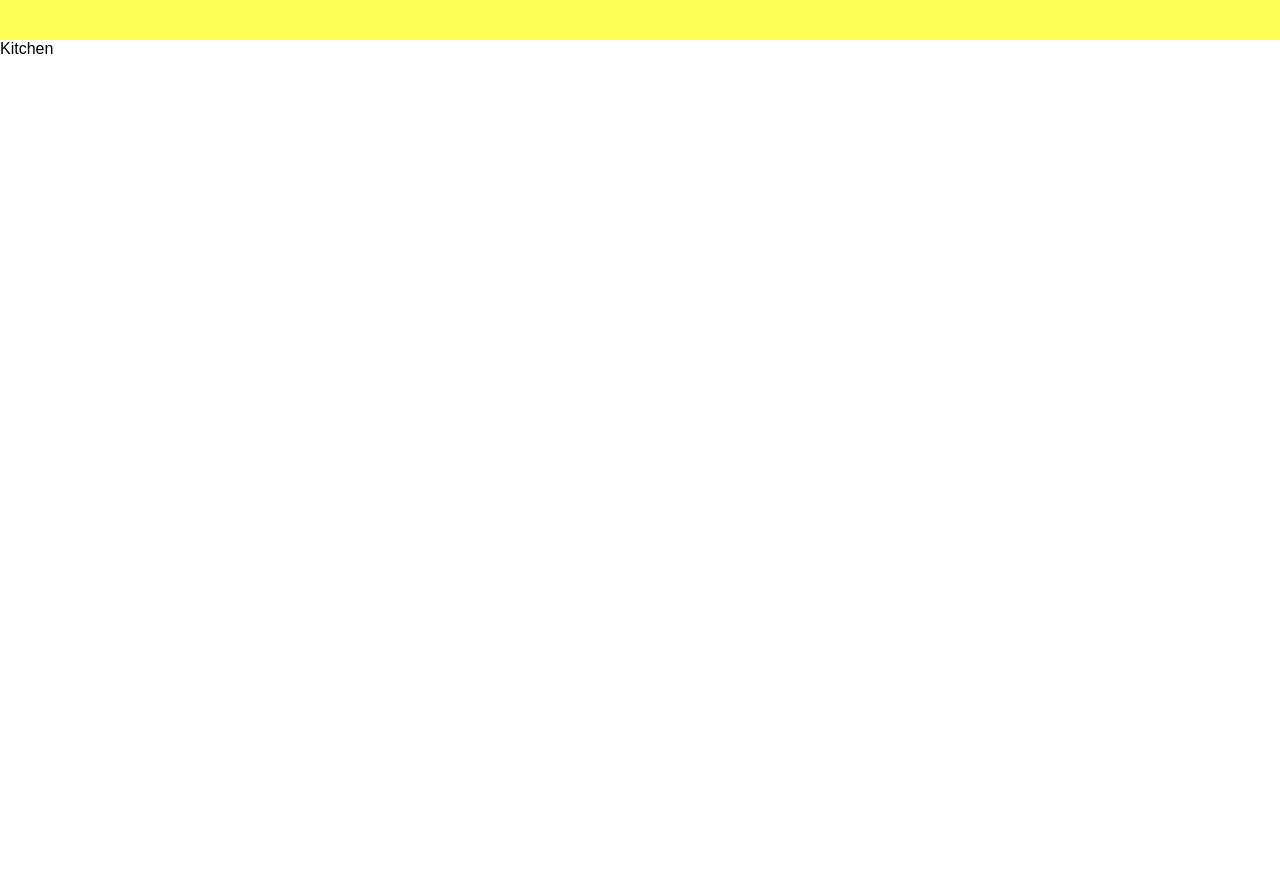
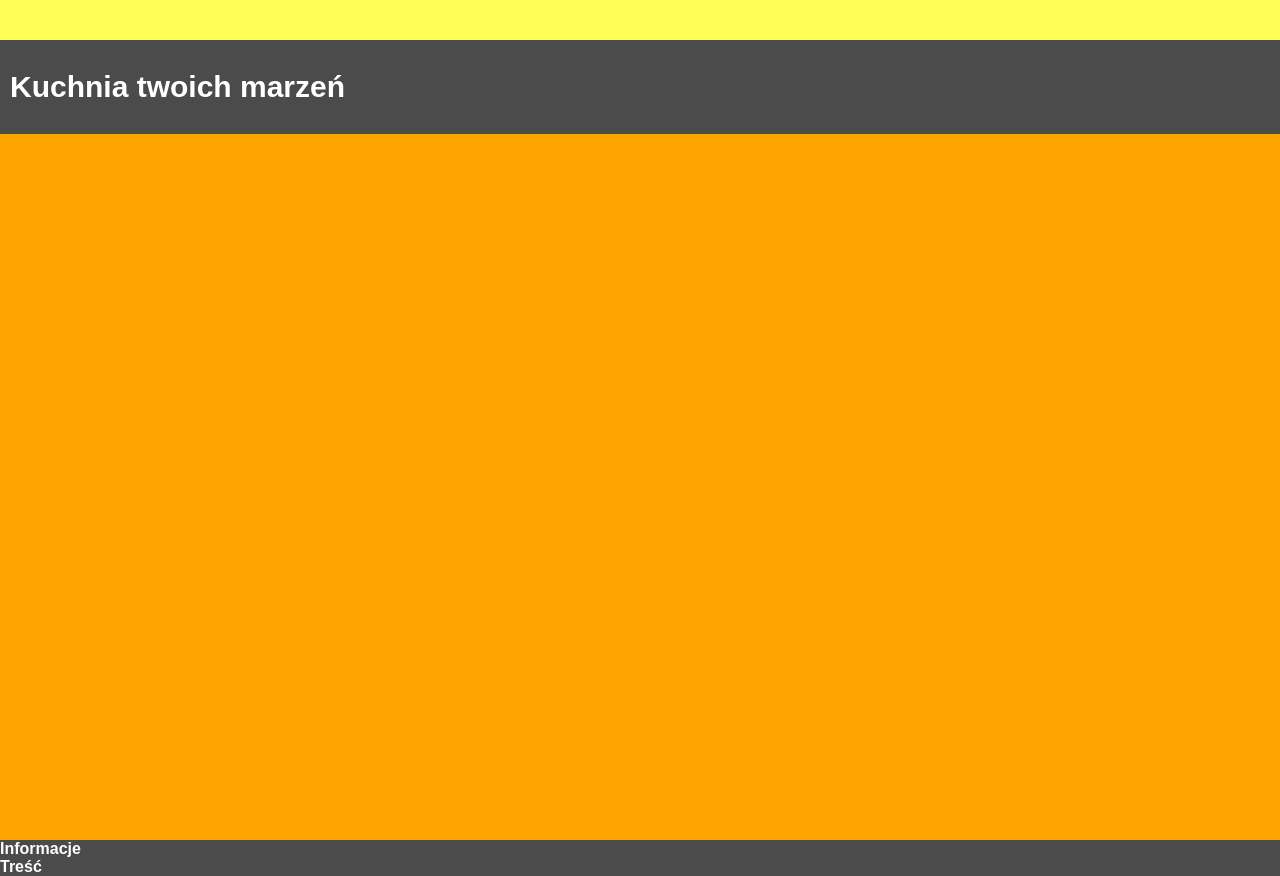
Before and after one commit to WieslawC/furniture-store-spa, a React (Create React App) app: page /kitchen in a window 1280 px wide. Shown: the part 760-1636 px from the top of the page. Before the commit the page ends 818 px from the top, so only its background shows below. Built offline with nearby package versions, Linux system fonts and the light colour scheme.

Commit message:
Fixed menu icon on large devices, started /kitchen

```diff
--- a/src/components/pages/Kitchen.js
+++ b/src/components/pages/Kitchen.js
@@ -1,7 +1,25 @@
 import React from "react";
+import "../../styles/Kitchen.scss";
 
 const Kitchen = () => {
-  return <p>Kitchen</p>;
+  return (
+    <>
+      <div className="mainKitchen">
+        <div className="kitchenSliderWrapper">
+          <h4>Kuchnia twoich marzeń</h4>
+          <section className="kitchenSlider"></section>
+        </div>
+        <div className="kitchenAbout">
+          <h4>Informacje</h4>
+          <section className="kitchenSlider"></section>
+        </div>
+        <div className="kitchenContent">
+          <h4>Treść</h4>
+          <section className="kitchenSlider"></section>
+        </div>
+      </div>
+    </>
+  );
 };
 
 export default Kitchen;
--- a/src/styles/App.css
+++ b/src/styles/App.css
@@ -7,3 +7,11 @@
 html {
   font-family: arial;
 }
+
+body {
+  position: relative;
+  max-width: 1920px;
+  margin: 0 auto;
+  background-color: rgb(75, 75, 75);
+  color: white;
+}
--- a/src/styles/Header.scss
+++ b/src/styles/Header.scss
@@ -135,3 +135,12 @@
     }
   }
 }
+
+@media only screen and (min-width: 1920px) {
+  .menuIcon {
+    position: absolute;
+    top: 5%;
+    right: 5%;
+    font-size: 40px;
+  }
+}
--- /dev/null
+++ b/src/styles/Kitchen.scss
@@ -0,0 +1,19 @@
+@media only screen and (min-width: 240px) {
+  .mainKitchen {
+    .kitchenSliderWrapper {
+      display: flex;
+      flex-direction: column;
+      height: 100vh;
+      width: 100vw;
+      h4 {
+        text-align: left;
+        font-size: 30px;
+        padding: 30px 10px;
+      }
+      .kitchenSlider {
+        flex-grow: 1;
+        background-color: orange;
+      }
+    }
+  }
+}
```
